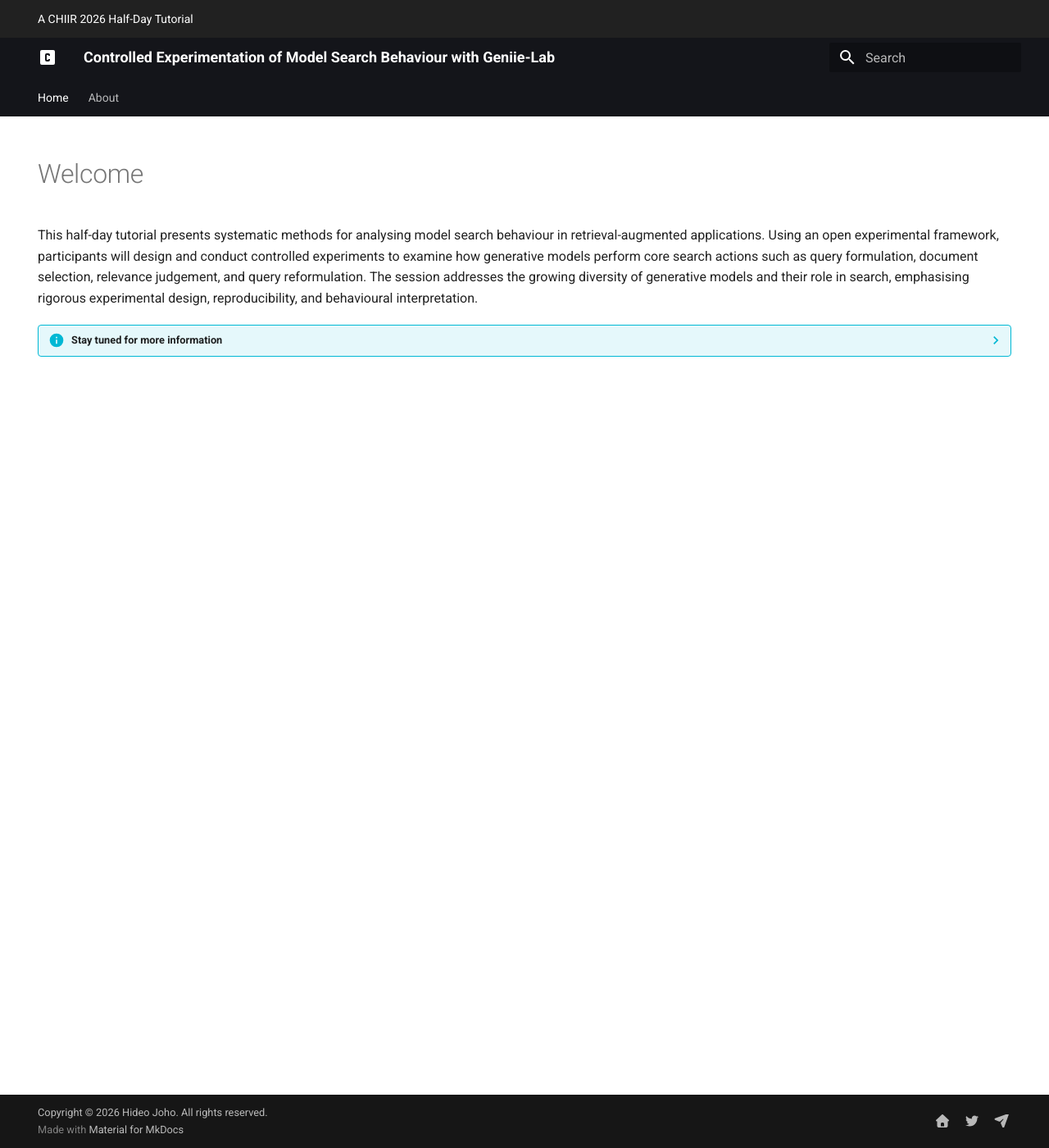
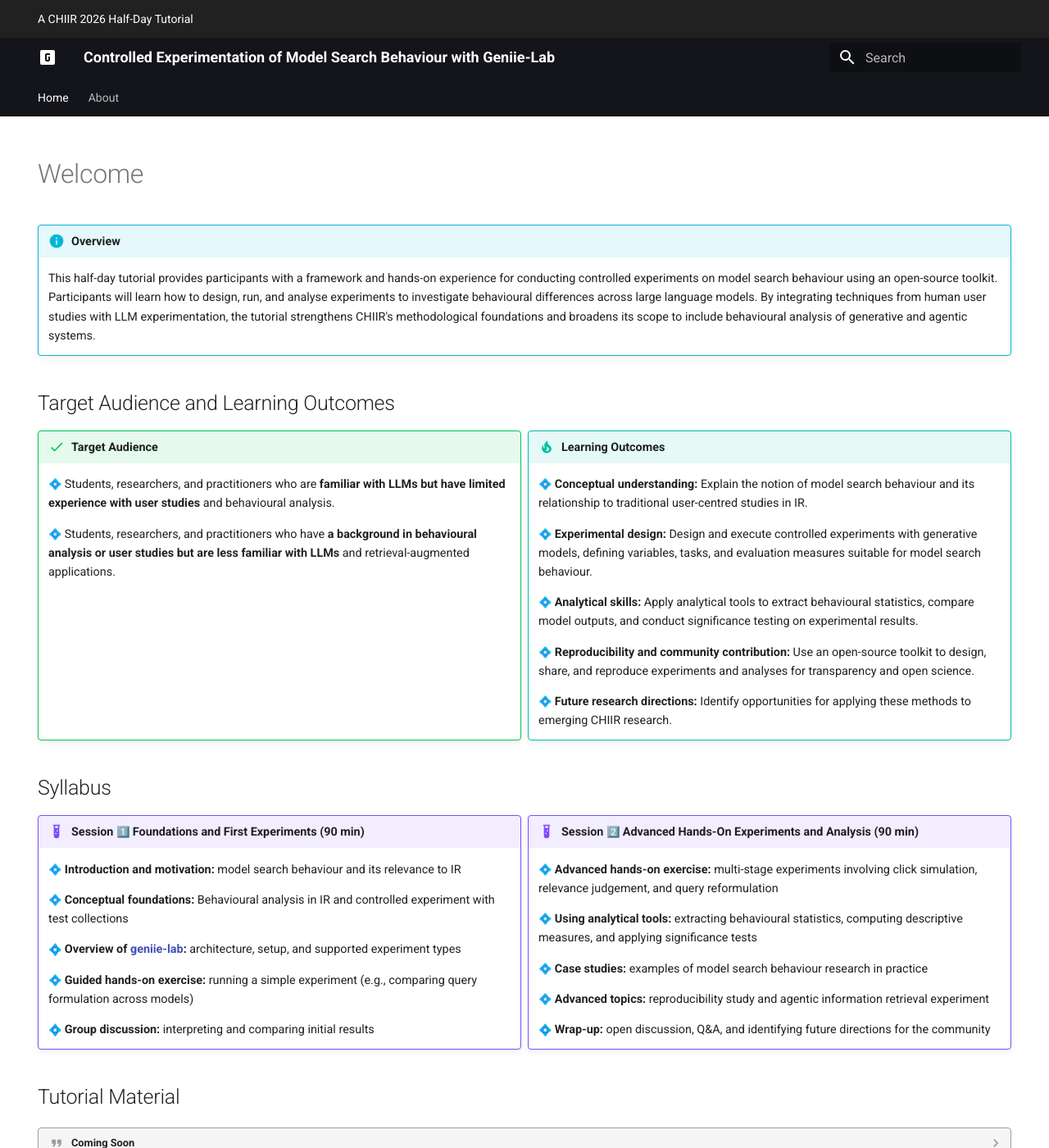
Before and after one commit to geniie-lab/chiir2026, an MkDocs documentation site: the page built from docs/index.md, in a window 1280 px wide and 1400 px high. Shown: the whole window at 82% size. Built offline with MkDocs 1.6.1 and Material for MkDocs 9.7.7, drawn with Linux system fonts in a browser that asks for light colours; emoji names are drawn with the system emoji font.

Commit message:
Added the main contents

```diff
--- a/docs/index.md
+++ b/docs/index.md
@@ -6,6 +6,59 @@
 
 # Welcome
 
-This half-day tutorial presents systematic methods for analysing model search behaviour in retrieval-augmented applications. Using an open experimental framework, participants will design and conduct controlled experiments to examine how generative models perform core search actions such as query formulation, document selection, relevance judgement, and query reformulation. The session addresses the growing diversity of generative models and their role in search, emphasising rigorous experimental design, reproducibility, and behavioural interpretation.
+!!! info "Overview"
+    This half-day tutorial provides participants with a framework and hands-on experience for conducting controlled experiments on model search behaviour using an open-source toolkit. Participants will learn how to design, run, and analyse experiments to investigate behavioural differences across large language models. By integrating techniques from human user studies with LLM experimentation, the tutorial strengthens CHIIR's methodological foundations and broadens its scope to include behavioural analysis of generative and agentic systems.
 
-??? info "Stay tuned for more information"
+## Target Audience and Learning Outcomes
+
+<div class="grid" markdown>
+
+!!! success "Target Audience"
+    :diamond_shape_with_a_dot_inside: Students, researchers, and practitioners who are **familiar with LLMs but have limited experience with user studies** and behavioural analysis.
+
+    :diamond_shape_with_a_dot_inside: Students, researchers, and practitioners who have **a background in behavioural analysis or user studies but are less familiar with LLMs** and retrieval-augmented applications.
+
+!!! tip "Learning Outcomes"
+    :diamond_shape_with_a_dot_inside: **Conceptual understanding:** Explain the notion of model search behaviour and its relationship to traditional user-centred studies in IR.
+
+    :diamond_shape_with_a_dot_inside: **Experimental design:** Design and execute controlled experiments with generative models, defining variables, tasks, and evaluation measures suitable for model search behaviour.
+
+    :diamond_shape_with_a_dot_inside: **Analytical skills:** Apply analytical tools to extract behavioural statistics, compare model outputs, and conduct significance testing on experimental results.
+
+    :diamond_shape_with_a_dot_inside: **Reproducibility and community contribution:** Use an open-source toolkit to design, share, and reproduce experiments and analyses for transparency and open science.
+
+    :diamond_shape_with_a_dot_inside: **Future research directions:** Identify opportunities for applying these methods to emerging CHIIR research.
+
+</div>
+
+## Syllabus
+
+<div class="grid" markdown>
+
+!!! example "Session :one: Foundations and First Experiments (90 min)"
+    :diamond_shape_with_a_dot_inside: **Introduction and motivation:** model search behaviour and its relevance to IR
+
+    :diamond_shape_with_a_dot_inside: **Conceptual foundations:** Behavioural analysis in IR and controlled experiment with test collections
+
+    :diamond_shape_with_a_dot_inside: **Overview of [geniie-lab](https://github.com/geniie-lab/geniie-lab):** architecture, setup, and supported experiment types
+
+    :diamond_shape_with_a_dot_inside: **Guided hands-on exercise:** running a simple experiment (e.g., comparing query formulation across models)
+
+    :diamond_shape_with_a_dot_inside: **Group discussion:** interpreting and comparing initial results
+
+!!! example "Session :two: Advanced Hands-On Experiments and Analysis (90 min)"
+    :diamond_shape_with_a_dot_inside: **Advanced hands-on exercise:** multi-stage experiments involving click simulation, relevance judgement, and query reformulation
+
+    :diamond_shape_with_a_dot_inside: **Using analytical tools:** extracting behavioural statistics, computing descriptive measures, and applying significance tests
+
+    :diamond_shape_with_a_dot_inside: **Case studies:** examples of model search behaviour research in practice
+
+    :diamond_shape_with_a_dot_inside: **Advanced topics:** reproducibility study and agentic information retrieval experiment
+
+    :diamond_shape_with_a_dot_inside: **Wrap-up:** open discussion, Q&A, and identifying future directions for the community
+
+</div>
+
+## Tutorial Material
+
+??? quote "Coming Soon"
--- a/mkdocs.yml
+++ b/mkdocs.yml
@@ -12,7 +12,7 @@
     - navigation.top
   custom_dir: overrides
   icon:
-    logo: material/alpha-c-box
+    logo: material/alpha-g-box
 plugins:
   - search:
       enabled: false
@@ -21,6 +21,7 @@
   - def_list
   - footnotes
   - attr_list
+  - md_in_html
   - admonition
   - pymdownx.keys
   - pymdownx.mark
```
Also changed, not shown: docs/about.md (+2 -2 lines).
